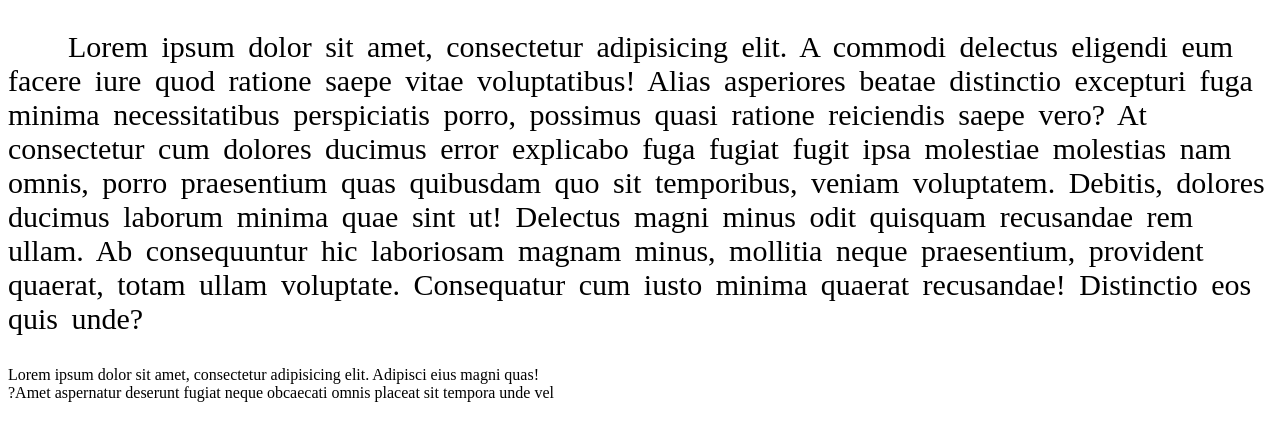
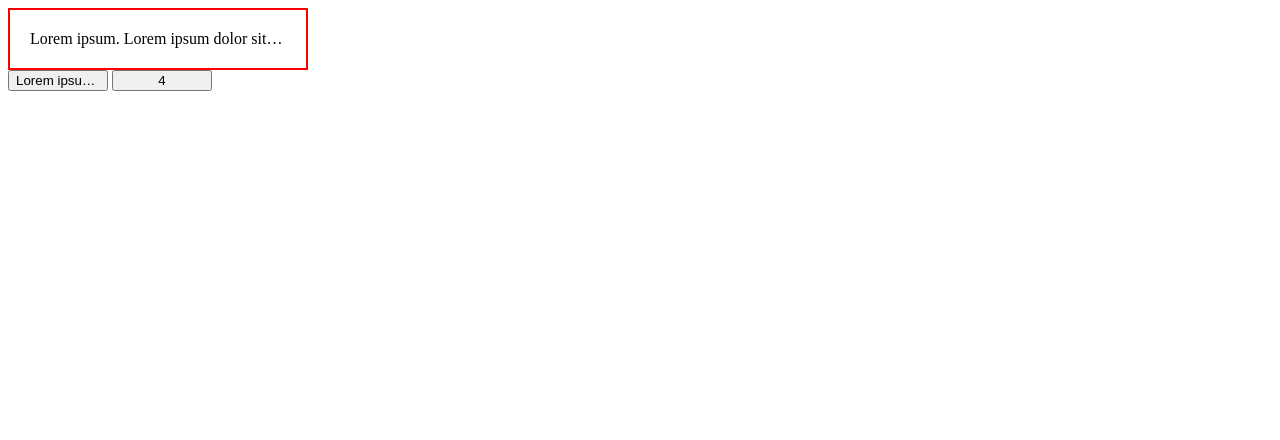
Before and after one commit to Vasy12/fd_html_css_practice_hacks, a plain HTML site: page index.html in a window 1280 px wide. Drawn offline with Linux system fonts and the light colour scheme.

Commit message:
Add text-overflow example

```diff
--- a/css/styles.css
+++ b/css/styles.css
@@ -1,19 +1,19 @@
 /*
 
-color	Sets the color of text
-direction	Specifies the text direction/writing direction
-letter-spacing	Increases or decreases the space between characters in a text
-line-height	Sets the line height
-text-align	Specifies the horizontal alignment of text
-text-decoration	Specifies the decoration added to text
-text-indent	Specifies the indentation of the first line in a text-block
-text-shadow	Specifies the shadow effect added to text
-text-transform	Controls the capitalization of text
-text-overflow	Specifies how overflowed content that is not displayed should be signaled to the user
-unicode-bidi	Used together with the direction property to set or return whether the text should be overridden to support multiple languages in the same document
-vertical-align	Sets the vertical alignment of an element
-white-space	Specifies how white-space inside an element is handled
-word-spacing	Increases or decreases the space between words in a text
++color	Sets the color of text
++direction	Specifies the text direction/writing direction
++letter-spacing	Increases or decreases the space between characters in a text
++line-height	Sets the line height
++text-align	Specifies the horizontal alignment of text
++text-decoration	Specifies the decoration added to text
++text-indent	Specifies the indentation of the first line in a text-block
+-text-shadow	Specifies the shadow effect added to text
++text-transform	Controls the capitalization of text
++text-overflow	Specifies how overflowed content that is not displayed should be signaled to the user
++-unicode-bidi	Used together with the direction property to set or return whether the text should be overridden to support multiple languages in the same document
+-vertical-align	Sets the vertical alignment of an element
++white-space	Specifies how white-space inside an element is handled
++word-spacing	Increases or decreases the space between words in a text
 */
 
 
@@ -36,22 +36,22 @@ word-spacing	Increases or decreases the space between words in a text
     text-indent
 */
 
-#indentExample{
-    font-size: 30px;
-    text-indent: 2em;
-    word-spacing: 0.2em;
+#box {
+    box-sizing: border-box;
+    border: 2px solid red;
+    padding: 20px;
+    width: 300px;
+
+
+
+    white-space: nowrap;
+    overflow-x: hidden;
+    text-overflow: ellipsis;
 }
 
-.directionLTR{
-    direction: ltr;
+button{
+    width: 100px;
+    overflow: hidden;
+    white-space: nowrap;
+    text-overflow: ellipsis;
 }
-
-.directionRTL{
-    direction: rtl;
-}
-
-.commonStyles{
-    display: inline;
-    text-align: end;
-    unicode-bidi: embed;
-}
--- a/index.html
+++ b/index.html
@@ -6,15 +6,13 @@
     <link rel="stylesheet" href="./css/styles.css">
 </head>
 <body>
-<p id="indentExample">Lorem ipsum dolor sit amet, consectetur adipisicing elit. A commodi delectus eligendi eum facere iure quod ratione
-    saepe vitae voluptatibus! Alias asperiores beatae distinctio excepturi fuga minima necessitatibus perspiciatis
-    porro, possimus quasi ratione reiciendis saepe vero? At consectetur cum dolores ducimus error explicabo fuga fugiat
-    fugit ipsa molestiae molestias nam omnis, porro praesentium quas quibusdam quo sit temporibus, veniam voluptatem.
-    Debitis, dolores ducimus laborum minima quae sint ut! Delectus magni minus odit quisquam recusandae rem ullam. Ab
-    consequuntur hic laboriosam magnam minus, mollitia neque praesentium, provident quaerat, totam ullam voluptate.
-    Consequatur cum iusto minima quaerat recusandae! Distinctio eos quis unde?</p>
-<div class="directionLTR commonStyles">Lorem ipsum dolor sit amet, consectetur adipisicing elit. Adipisci eius magni quas!</div>
-<br>
-<div class="directionRTL commonStyles">Amet aspernatur deserunt fugiat neque obcaecati omnis placeat sit tempora unde vel?</div>
+
+<div id="box" title="Lorem                             ipsum. Lorem                               ipsum dolor sit amet, consectetur adipisicing elit. Consequatur, modi?
+">
+Lorem                             ipsum. Lorem                               ipsum dolor sit amet, consectetur adipisicing elit. Consequatur, modi?
+</div>
+
+<button>Lorem ipsum dolor sit amet, consectetur adipisicing elit. Ab asperiores at consequuntur dicta dignissimos doloremque ducimus ea est ex explicabo iste libero nihil nostrum numquam officiis pariatur possimus praesentium quod repellat, sequi similique soluta tenetur, totam unde ut velit voluptas voluptatibus. Architecto asperiores at consequuntur dolor doloribus earum harum illum maiores molestias, neque numquam praesentium quidem reiciendis similique velit? Aliquam commodi deleniti dolore doloribus eius et eveniet fugiat maiores modi optio quasi quibusdam quo, repudiandae soluta tempora tenetur ullam velit. Adipisci aut commodi distinctio dolorem, dolores necessitatibus officiis praesentium qui repudiandae voluptatem. Accusantium consequatur debitis explicabo itaque, pariatur ratione sapiente.</button>
+<button>4</button>
 </body>
 </html>
```
